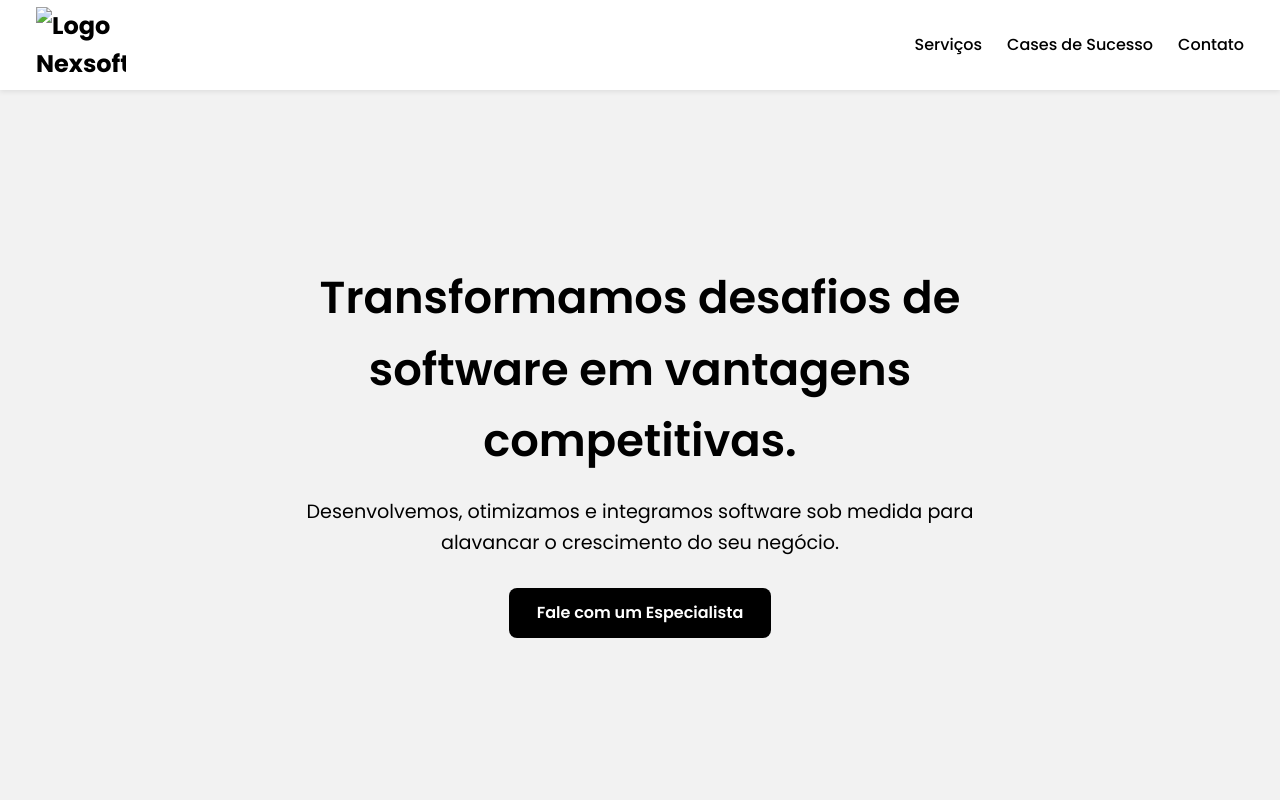
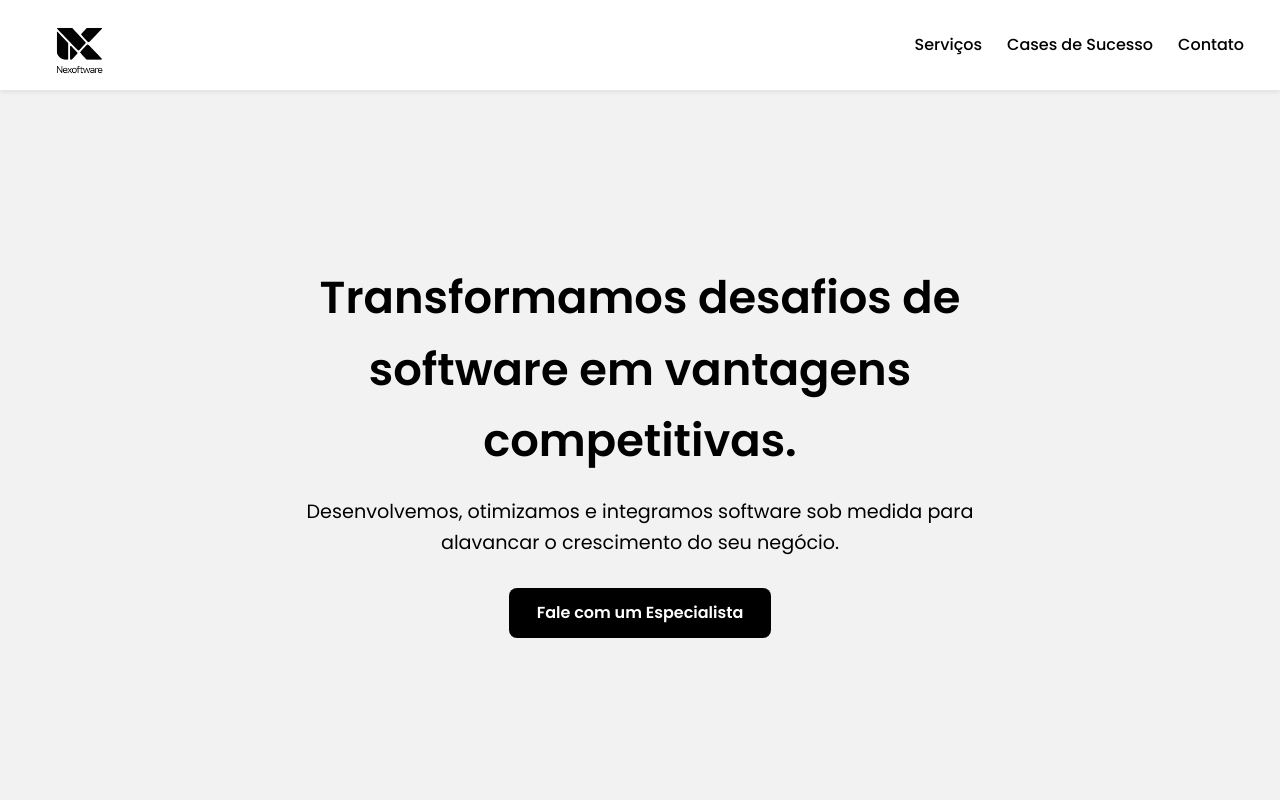
Before and after one commit to joaovitor-cell/Nexsoftware, a plain HTML site: page docs/index.html in a window 1280 px wide. Shown: the top 800 px of the page. Drawn offline with Linux system fonts and the light colour scheme.

Commit message:
Update index.html

```diff
--- a/docs/index.html
+++ b/docs/index.html
@@ -12,7 +12,7 @@
     <header class="header">
         <nav class="navbar">
             <a href="#hero" class="logo">
-                <img src="imagem/logo.nexoftware2.png" alt="Logo Nexsoftware">
+                <img src="imagem/logo.nexsoftware2.png" alt="Logo Nexsoftware">
             </a>
             <ul class="nav-links" id="nav-links">
                 <li><a href="#services">Serviços</a></li>
```
